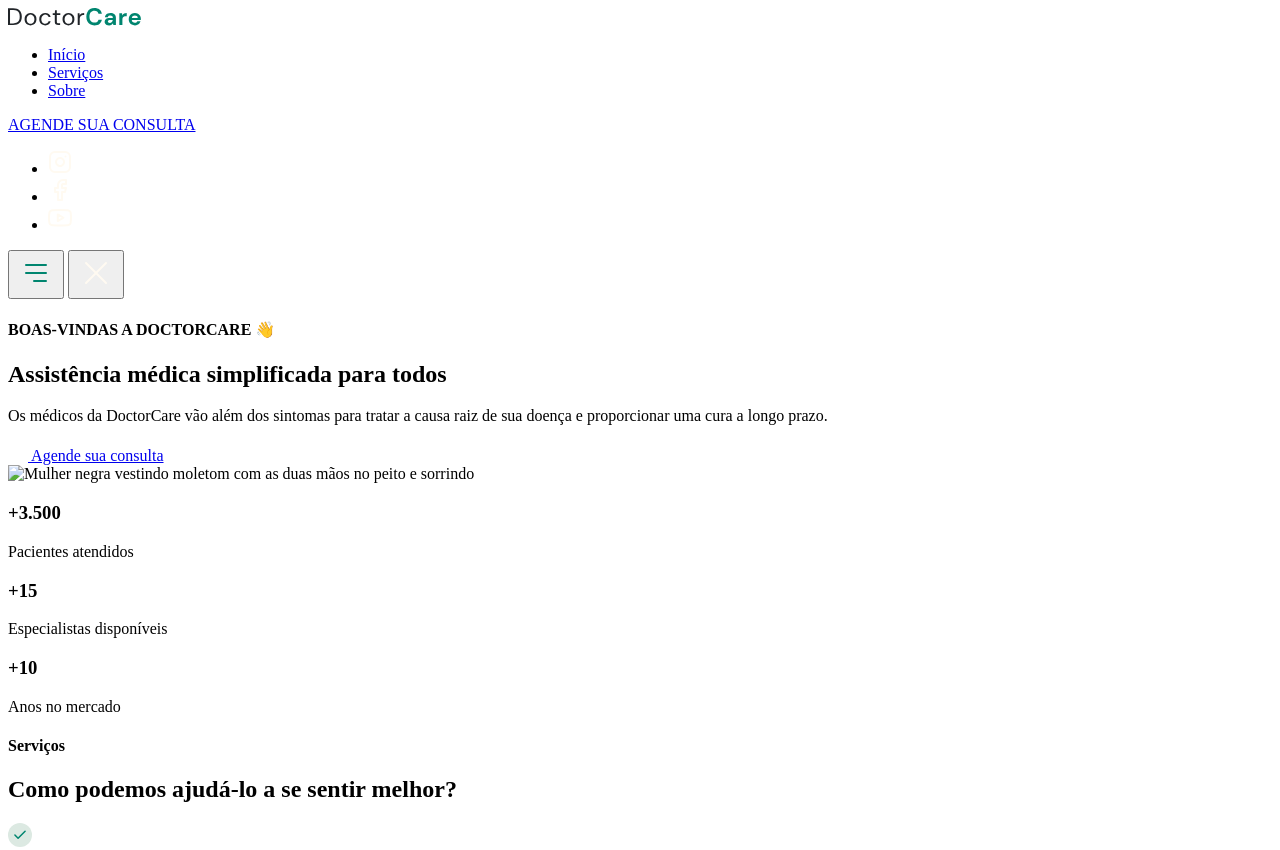
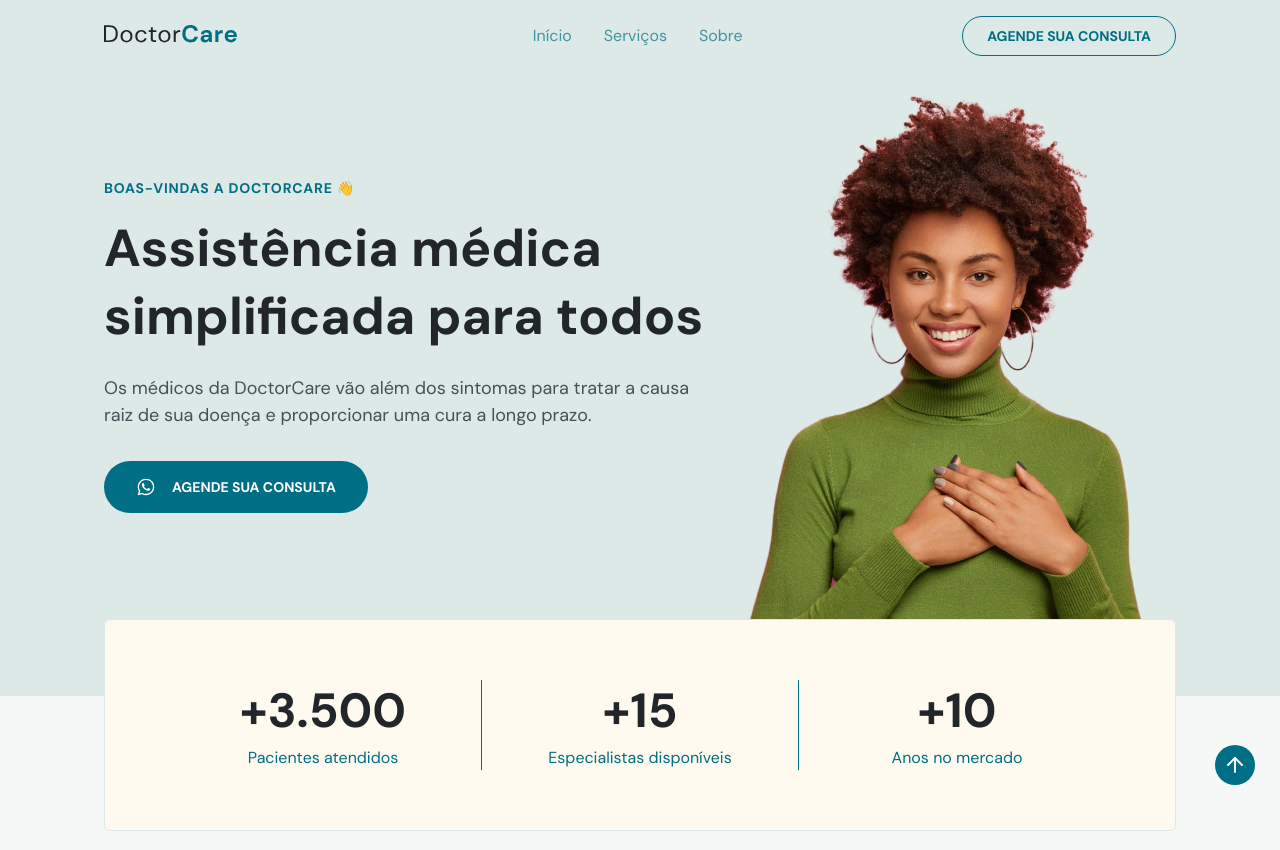
Before and after one commit to ivandanilo/doctorcare, a plain HTML site: page index.html in a window 1280 px wide. Shown: the top 850 px of the page. Drawn offline with nearby package versions, Linux system fonts and the light colour scheme; the site is published under a folder, as on GitHub Pages, so addresses that start at the root find nothing.

Commit message:
ajustes de links relativos

```diff
--- a/index.html
+++ b/index.html
@@ -17,7 +17,7 @@
     <meta name="viewport" content="width=device-width, initial-scale=1.0" />
     <title>DoctorCare</title>
 
-    <link rel="stylesheet" href="/style.css" />
+    <link rel="stylesheet" href="./style.css" />
 
     <link rel="preconnect" href="https://fonts.googleapis.com" />
     <link rel="preconnect" href="https://fonts.gstatic.com" crossorigin />
@@ -271,7 +271,7 @@
 
         <div class="col-b">
           <img
-            src="/assets/mulher-negra-com-moleton-verde-com-as-duas-maos-no-peito.png"
+            src="./assets/mulher-negra-com-moleton-verde-com-as-duas-maos-no-peito.png"
             alt=" Mulher negra vestindo moletom com as duas mãos no peito e sorrindo"
           />
         </div>
@@ -752,6 +752,6 @@
     <!-- ScrollReveal Lib-->
     <script src="https://unpkg.com/scrollreveal"></script>
 
-    <script src="main.js"></script>
+    <script src="./main.js"></script>
   </body>
 </html>
```
